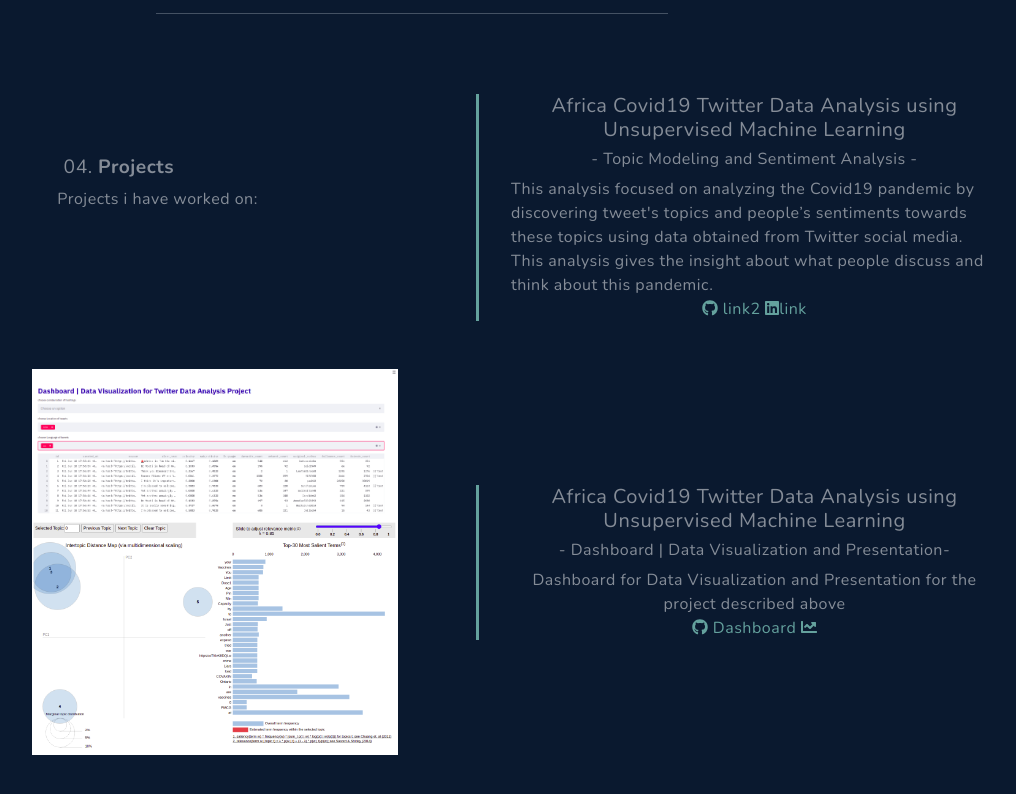
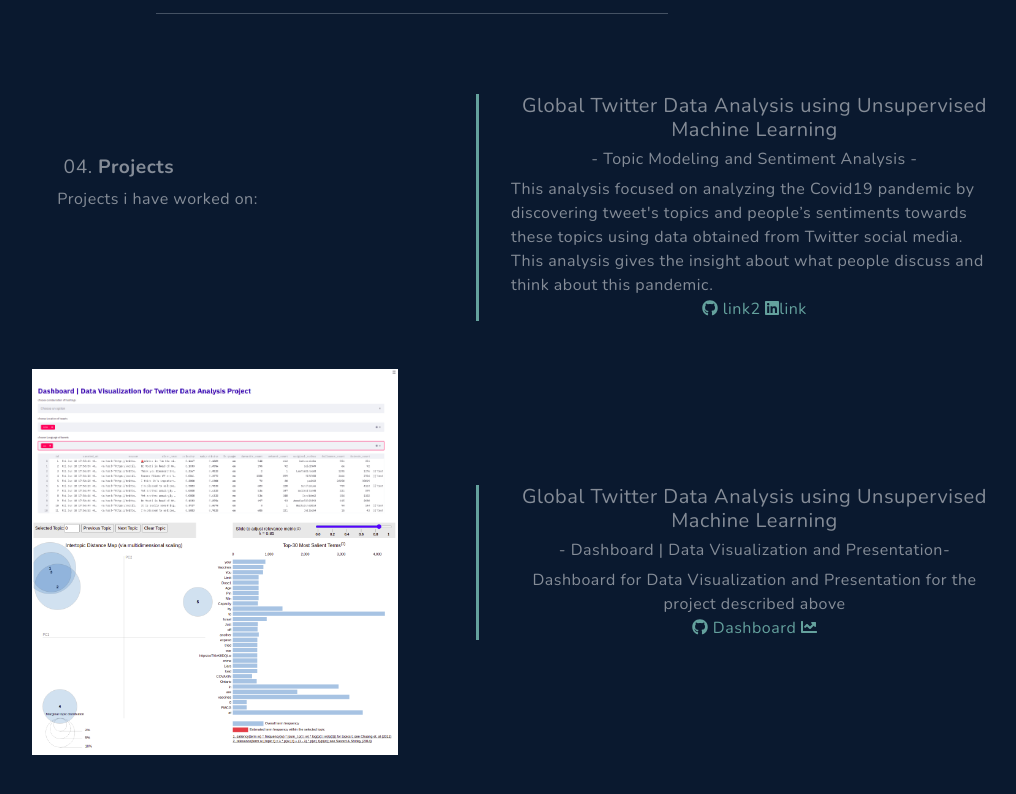
Before and after one commit to FredrickChami/FredrickChami.github.io, a plain HTML site: page index.html in a window 1280 px wide. Shown: the part 1395-2189 px from the top of the page, without its empty margins (164-1180 px from the left). Drawn offline with nearby package versions, Linux system fonts and the light colour scheme.

Commit message:
Type of Data Analysed

```diff
--- a/index.html
+++ b/index.html
@@ -173,7 +173,7 @@
                     </div>
                     <div class="col-xl-6 col-lg-6" style="margin-top: 2rem;">
                         <div class="featured-text text-center text-lg-left">
-                            <h5 class="text-white-50">Africa Covid19 Twitter Data Analysis using Unsupervised Machine Learning</h5>
+                            <h5 class="text-white-50">Global Twitter Data Analysis using Unsupervised Machine Learning</h5>
                             <h6 class="text-white-50"> - Topic Modeling and Sentiment Analysis - </h6>
                             <p class="text-white-50 mb-0" style="text-align: left;">
                                 This analysis focused on analyzing the Covid19 pandemic by discovering tweet's topics and people’s sentiments towards these topics using data obtained from Twitter social media.
@@ -195,7 +195,7 @@
                         </div>
                     <div class="col-xl-6 col-lg-6">
                         <div class="featured-text text-center text-lg-left">
-                            <h5 class="text-white-50">Africa Covid19 Twitter Data Analysis using Unsupervised Machine Learning</h5>
+                            <h5 class="text-white-50">Global Twitter Data Analysis using Unsupervised Machine Learning</h5>
                             <h6 class="text-white-50"> - Dashboard | Data Visualization and Presentation- </h6>
                             <p class="text-white-50 mb-0">
                                 Dashboard for Data Visualization and Presentation for the project described above
```
